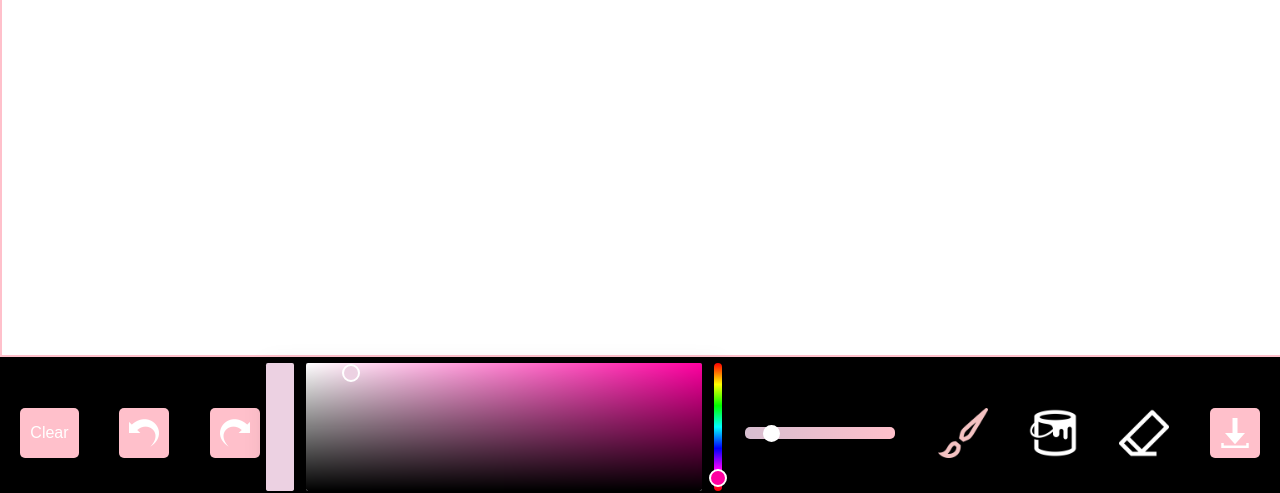
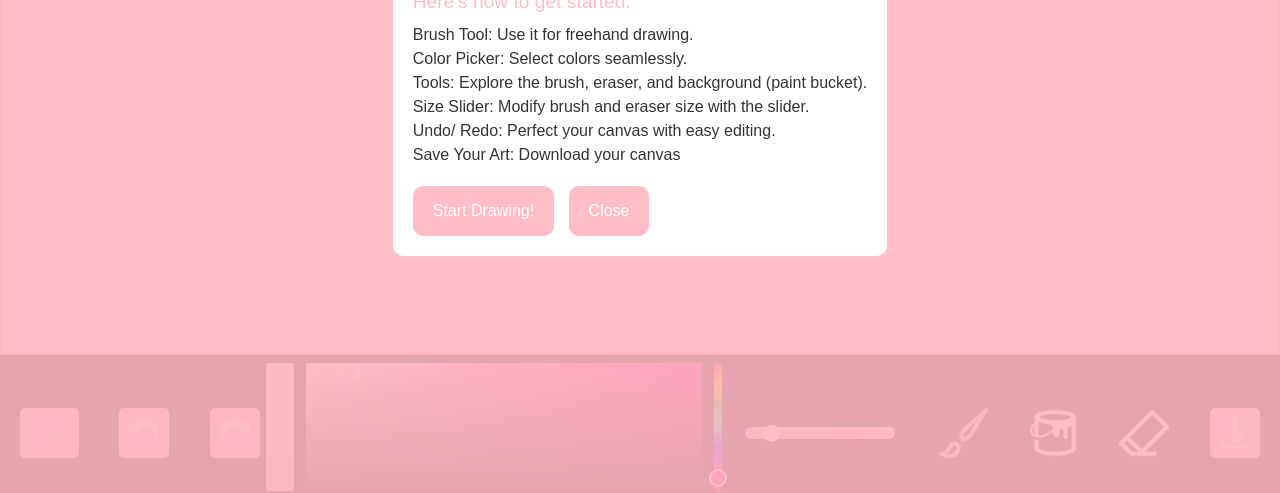
Before and after one commit to claudiaaziz/canvas, a website built with webpack: page index.html in a window 1280 px wide. Shown: the part 307-800 px from the top of the page. Built offline with nearby package versions, Linux system fonts and the light colour scheme.

Commit message:
Add modal

```diff
--- a/index.html
+++ b/index.html
@@ -50,6 +50,25 @@
     <button id="download"><img src="assets/menu icons/download-btn.png" alt=""></button>
   </div>
 
+
+    <div id="modal">
+      <div id="modal-content">
+        <h2>Welcome to Canvas!</h2>
+        <h3>Here's how to get started:</h3>
+
+        <ul>
+          <li>Brush Tool: Use it for freehand drawing.</li>
+          <li>Color Picker: Select colors seamlessly.</li>
+          <li>Tools: Explore the brush, eraser, and background (paint bucket).</li>
+          <li>Size Slider: Modify brush and eraser size with the slider.</li>
+          <li>Undo/ Redo: Perfect your canvas with easy editing.</li>
+          <li>Save Your Art: Download your canvas</li>
+        </ul>
+
+        <button class="close-button">Start Drawing!</button>
+        <button class="close-button">Close</button>
+      </div>
+    </div>
 </body>
 
 </html>
--- a/src/index.js
+++ b/src/index.js
@@ -1,7 +1,9 @@
 import CanvasHandler from "./scripts/canvasHandler";
 import ToolIcon from "./scripts/toolIcon";
+import Modal from "./scripts/modal";
 
 document.addEventListener("DOMContentLoaded", () => {
   new CanvasHandler();
   new ToolIcon();
+  new Modal();
 });
--- a/src/index.scss
+++ b/src/index.scss
@@ -2,6 +2,7 @@
 @import "./styles/header.scss";
 @import "./styles/canvas.scss";
 @import "./styles/menu.scss";
+@import "./styles/modal.scss";
 
 body {
   background-color: black;
--- /dev/null
+++ b/src/scripts/modal.js
@@ -0,0 +1,22 @@
+class Modal {
+  constructor() {
+    this.modal = document.getElementById("modal");
+    this.closeButtons = document.querySelectorAll(".close-button");
+
+    this.closeButtons.forEach((button) =>
+      button.addEventListener("click", () => this.closeModal())
+    );
+
+    this.showModal();
+  }
+
+  showModal = () => {
+    this.modal.style.display = "flex";
+  };
+
+  closeModal = () => {
+    this.modal.style.display = "none";
+  };
+}
+
+export default Modal;
--- a/src/styles/canvas.scss
+++ b/src/styles/canvas.scss
@@ -2,4 +2,6 @@
   border: 2px solid pink;
   background-color: white;
   cursor: crosshair;
+  width: 100%;
+  box-sizing: border-box;
 }
--- /dev/null
+++ b/src/styles/modal.scss
@@ -0,0 +1,60 @@
+#modal {
+  display: none;
+  position: fixed;
+  top: 0;
+  left: 0;
+  width: 100%;
+  height: 100%;
+  background-color: #ffb6c1e6;
+  justify-content: center;
+  align-items: center;
+}
+
+#modal-content {
+  background-color: white;
+  color: #333;
+  padding: 20px;
+  border-radius: 10px;
+}
+
+#modal-content h2 {
+  font-size: 2em;
+  margin-bottom: 10px;
+  color: #ffb6c1e6;
+}
+
+#modal-content h3 {
+  font-size: 1.2em;
+  margin-bottom: 15px;
+  color: #ffb6c1e6;
+}
+
+#modal-content p {
+  margin-bottom: 15px;
+}
+
+#modal-content ul {
+  padding: 0;
+}
+
+#modal-content li {
+  margin-bottom: 8px;
+}
+
+#modal-content button {
+  margin-top: 15px;
+  padding: 10px 20px;
+  cursor: pointer;
+  background-color: #ffb6c1e6;
+  color: white;
+  border-radius: 10px;
+  transition: background-color 0.3s;
+}
+
+#modal-content button:not(:last-child) {
+  margin-right: 10px;
+}
+
+#modal-content button:hover {
+  background-color: #333;
+}
```
Also changed, not shown: dist/main.css, dist/main.js, 2 other files.
